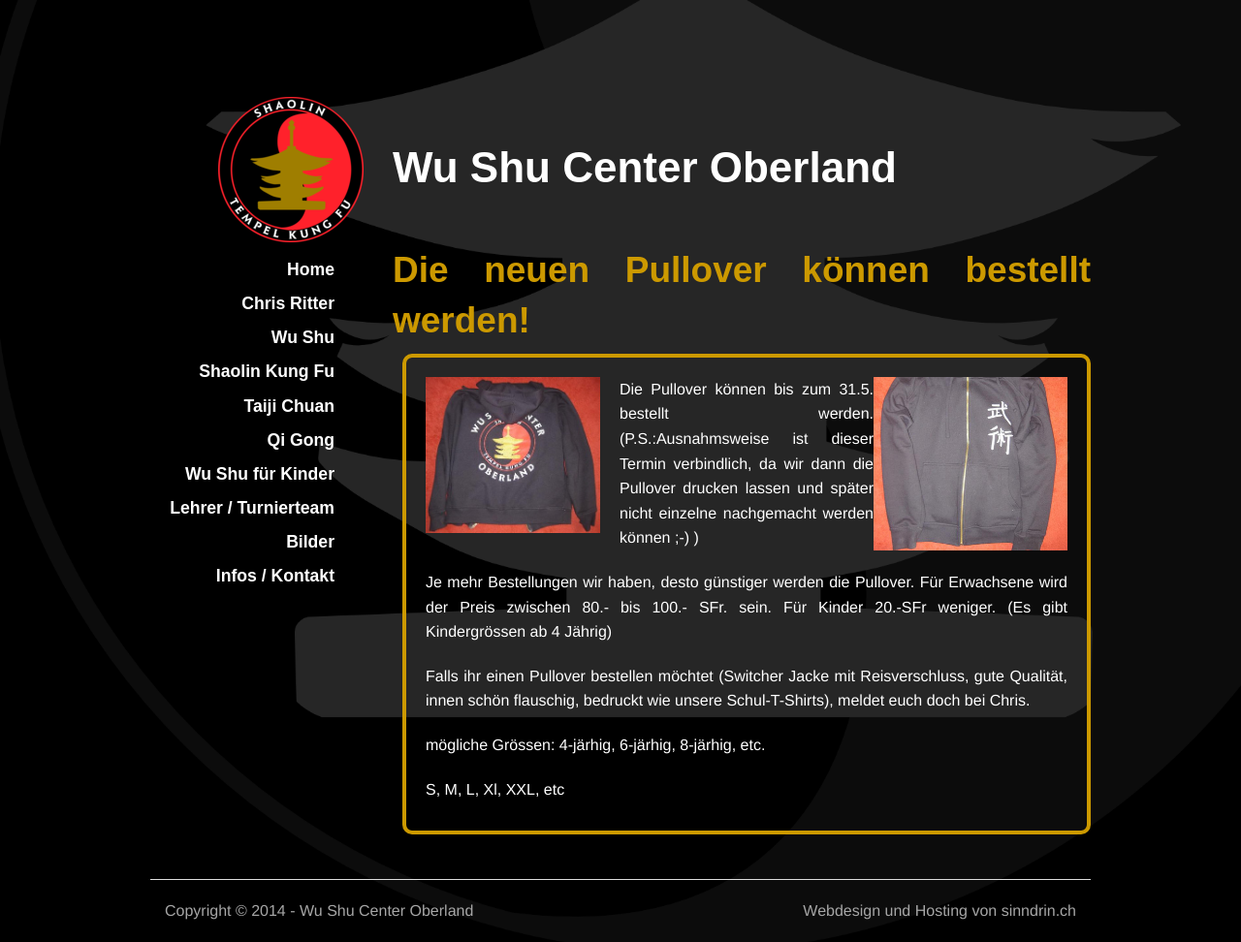
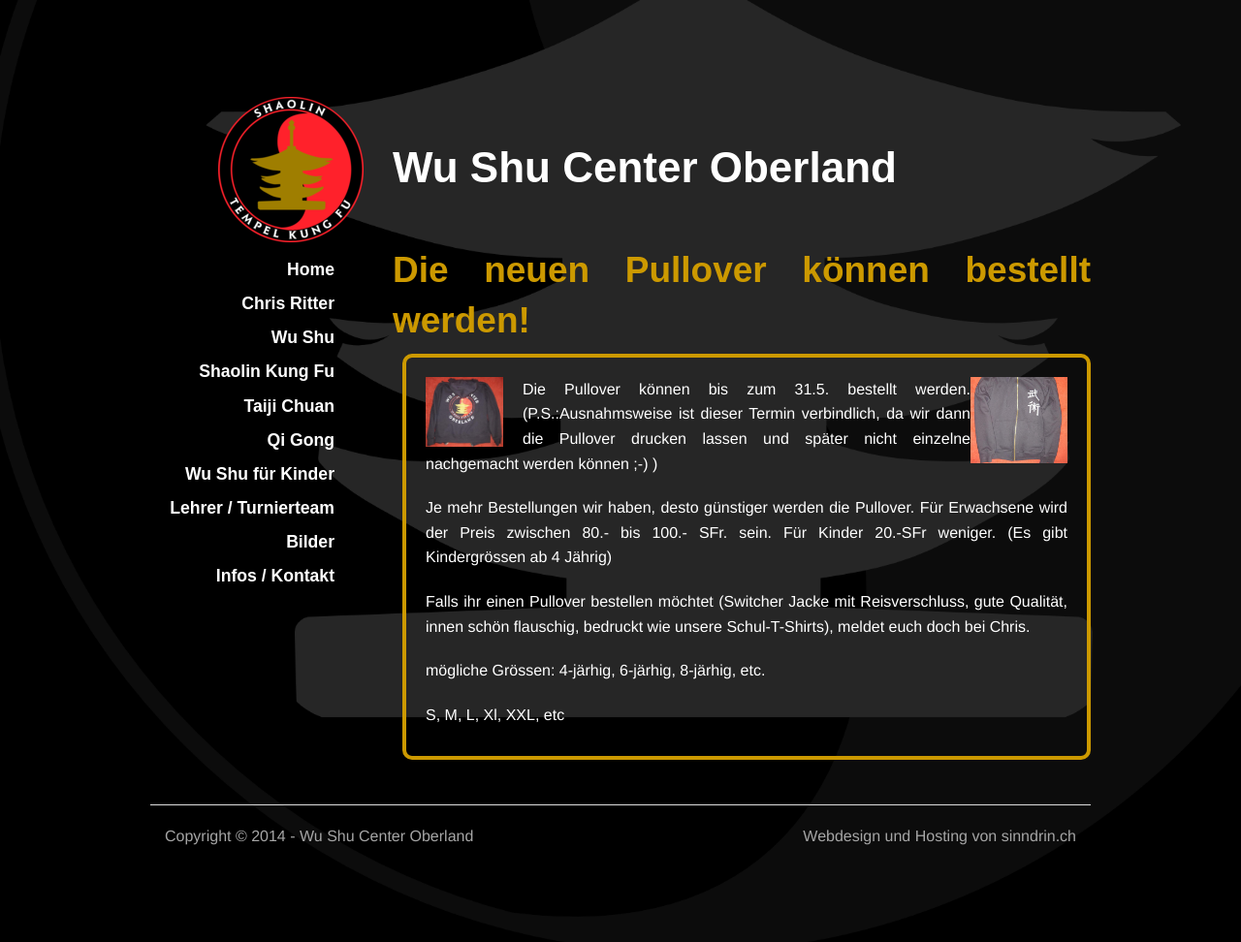
Before and after one commit to wu-shu/wu-shu.github.io, a Jekyll site: the page built from pullover/index.md, in a window 1280 px wide. Shown: the whole page at 97% size. Built offline with Jekyll 4.4.1, drawn with Linux system fonts in a browser that asks for light colours; some web fonts are replaced; Markdown is read by kramdown in place of the engine named in the settings; comment, search, counter and statistics services are not loaded; after the commit the page ends 900 px from its top, so only the background shows below that.

Commit message:
bilder Pullover kleiner

```diff
--- a/pullover/index.md
+++ b/pullover/index.md
@@ -3,8 +3,8 @@
 title: Die neuen Pullover können bestellt werden!
 ---
 
-<img class="ifloat-left" src="/images/pullover/wu-shu-pullover-rueckseite.jpg" alt="Wu Shu Pullover" width="200px">
-<img class="ifloat-right" src="/images/pullover/wu-shu-pullover-vorderseite.jpg" alt="Wu Shu Pullover" width="200px">
+<img class="ifloat-left" src="/images/pullover/wu-shu-pullover-rueckseite.jpg" alt="Wu Shu Pullover" width="100px">
+<img class="ifloat-right" src="/images/pullover/wu-shu-pullover-vorderseite.jpg" alt="Wu Shu Pullover" width="100px">
 Die Pullover können bis zum 31.5. bestellt werden.  (P.S.:Ausnahmsweise ist dieser Termin verbindlich, da wir dann die Pullover drucken lassen und später nicht einzelne nachgemacht werden können ;-) )
 
 Je mehr Bestellungen wir haben, desto günstiger werden die Pullover. Für Erwachsene wird der Preis zwischen 80.- bis 100.- SFr. sein. Für Kinder 20.-SFr weniger. (Es gibt Kindergrössen ab 4 Jährig)
```
